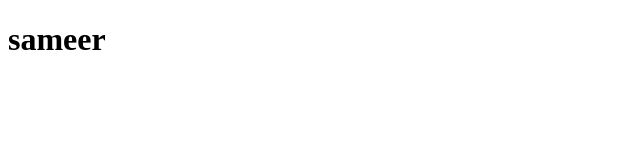
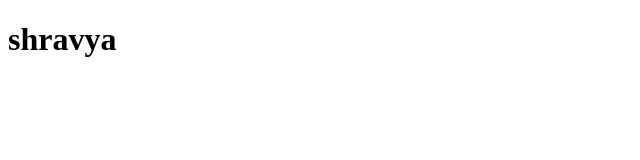
Before and after one commit to sameerah2710/fabindia_masai, a plain HTML site: page home.html in a window 1280 px wide. Shown: the full height of the page, 0-640 px from the left. Drawn offline with Linux system fonts and the light colour scheme.

Commit message:
Update home.html

```diff
--- a/home.html
+++ b/home.html
@@ -5,13 +5,9 @@
     <meta http-equiv="X-UA-Compatible" content="IE=edge" />
     <meta name="viewport" content="width=device-width, initial-scale=1.0" />
     <title>eat_fit</title>
-    <style>
-
-    </style>
+    <style></style>
   </head>
   <body>
-<h1>sameer
-
-</h1>
+    <h1>shravya</h1>
   </body>
 </html>
```
